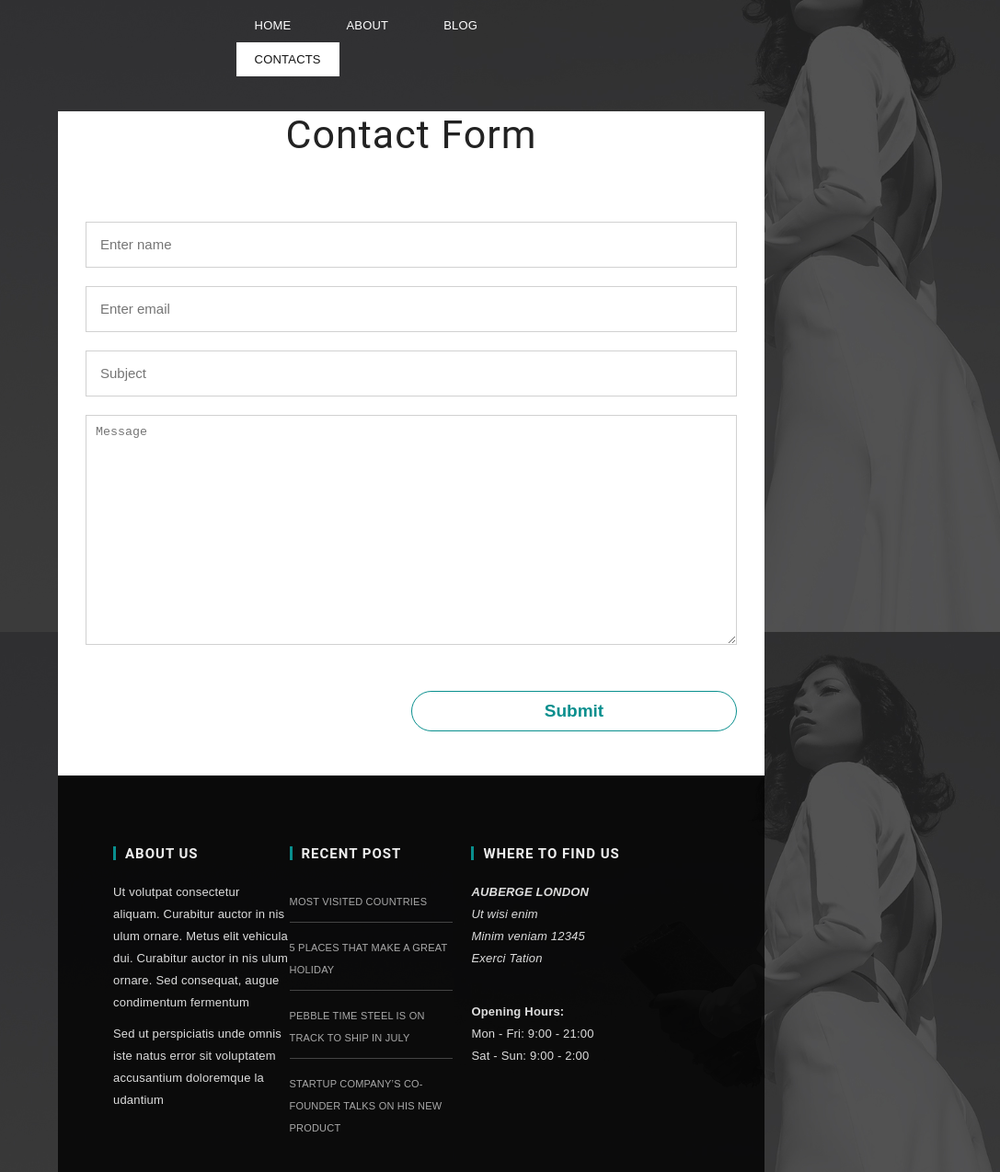
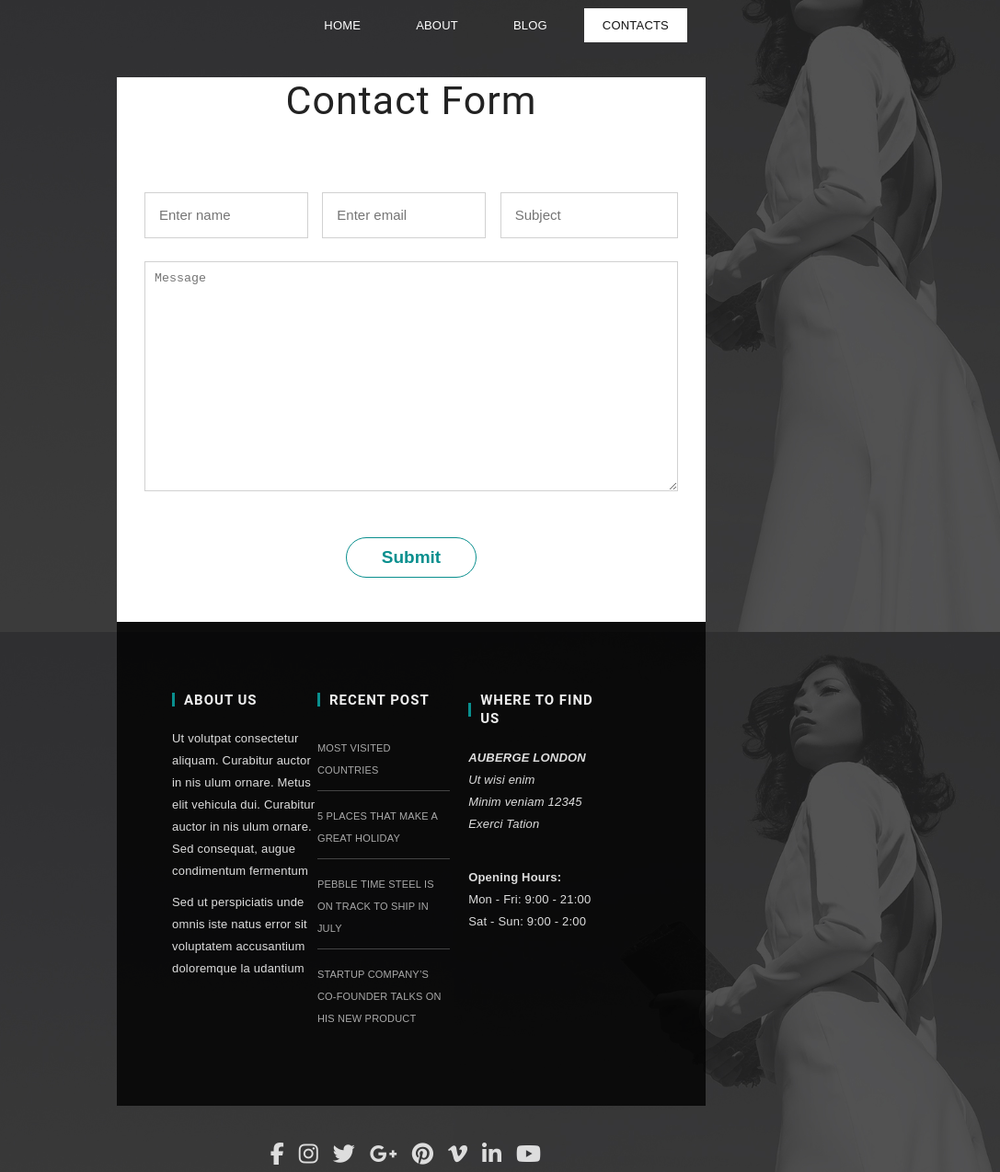
Before and after one commit to CarlosEmartinezC/Restzshop, a plain HTML site: page contact.html in a window 1280 px wide. Shown: the part 114-1388 px from the top of the page at 92% size, without its empty margins (193-1280 px from the left). Drawn offline with Linux system fonts and the light colour scheme.

Commit message:
modificación final

```diff
--- a/contact.html
+++ b/contact.html
@@ -65,18 +65,18 @@
 							<h3 class="t-center">Contact Form</h3>
 							<div id="contact_form">
 								<form name="form1" id="ff" method="post" action="contact.php">
-									<label class="row">
-										<div class="col-1-3">
+									<label class="row contacto">
+										<div class="col-9-3">
 											<div class="wrap-col">
 												<input type="text" name="name" id="name" placeholder="Enter name" required="required" />
 											</div>
 										</div>
-										<div class="col-1-3">
+										<div class="col-8-3">
 											<div class="wrap-col">
 												<input type="email" name="email" id="email" placeholder="Enter email" required="required" />
 											</div>
 										</div>
-										<div class="col-1-3">
+										<div class="col-7-3">
 											<div class="wrap-col">
 												<input type="text" name="subject" id="subject" placeholder="Subject" required="required" />
 											</div>
@@ -88,7 +88,7 @@
 											placeholder="Message"></textarea>
 										</div>
 									</label>
-									<center><input class="button button-skin" type="submit" name="Submit" value="Submit"></center>
+									<center id="intento"><input class="button button-skin" id="boton-contacto" type="submit" name="Submit" value="Submit"></center>
 								</form>
 								<br></br>
 							</div>
--- a/css/menu.css
+++ b/css/menu.css
@@ -8,8 +8,7 @@
 
 }
 #cssmenu {
-  margin-left:20%;
-  margin-right:20%;
+  width: 100%;
   padding: 0;
   line-height: 1;
   display: block;
--- a/css/practice.css
+++ b/css/practice.css
@@ -1,16 +1,20 @@
 .main-header{
-	margin-left: 20%;
-	margin-right: 20%;
+	margin-left: 25%;
+	margin-right: 25%;
 }
 /*pagina inicial modificaciones*/
 #container .wrap-container{
-	margin-left: 20%;
-	margin-right: 20%;
+	margin-left: 25%;
+	margin-right: 25%;
 }
 .item{
 	width: 100%;
+	height: auto;
 }
-
+#owl-travel{
+	width: 100%;
+	height: auto;
+}
 .pruebas{
 	display: grid;
 	grid-template-columns: auto auto auto auto auto auto auto auto;
@@ -59,13 +63,13 @@
 	left: 25%;
 }
 footer{
-	margin-left: 20%;
-	margin-right: 20%;
+	margin-left: 25%;
+	margin-right: 25%;
 
 }
 .final {
 	display: grid;
-	grid-template-columns:  auto auto auto 15%;
+	grid-template-columns:  auto auto auto 10%;
 }
 .box-image{
 	background-image: url(./images/15.jpg);
@@ -74,4 +78,32 @@ footer{
 	width: 50%;
 	height: auto;
 }
-.
+.box-image{
+	background-image: url(./images/16.jpg);
+}
+.imagen2-3{
+	width: 50%;
+	height: auto;
+}
+.contacto{
+	display: grid;
+	grid-template-columns: auto auto auto ;
+}
+.col-9-3{
+grid-column-start:1;
+margin-right: 8%;
+}
+.col-8-3{
+	grid-column-start:2;
+	margin-right:8%;
+	}
+.col-7-3{
+	grid-column-start:3;
+}
+#intento{
+	display: grid;
+	grid-template-columns: auto auto auto ;
+}
+#boton-contacto{
+	grid-column-start:2;
+}
```
Also changed, not shown: archive.html (+2 -4 lines).
